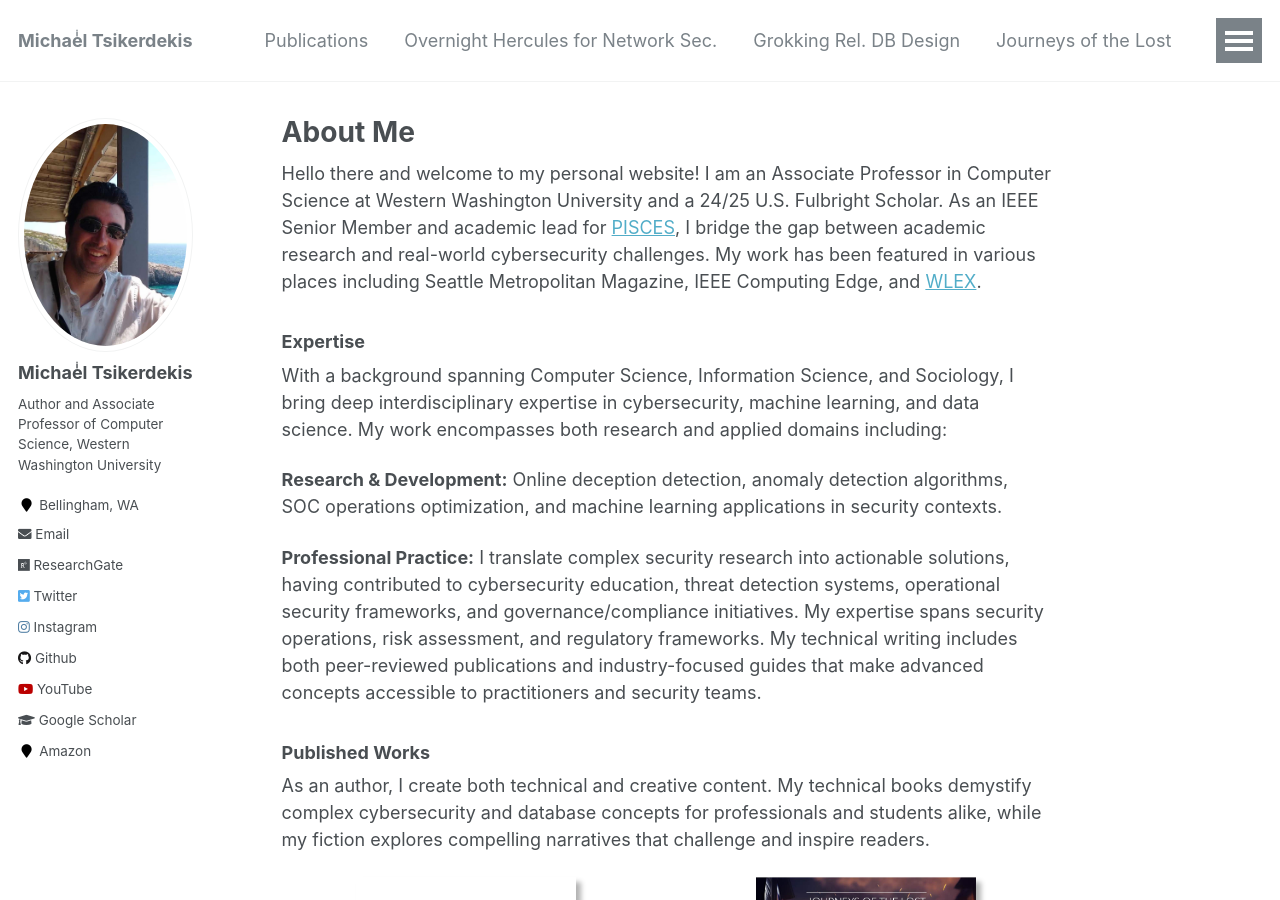
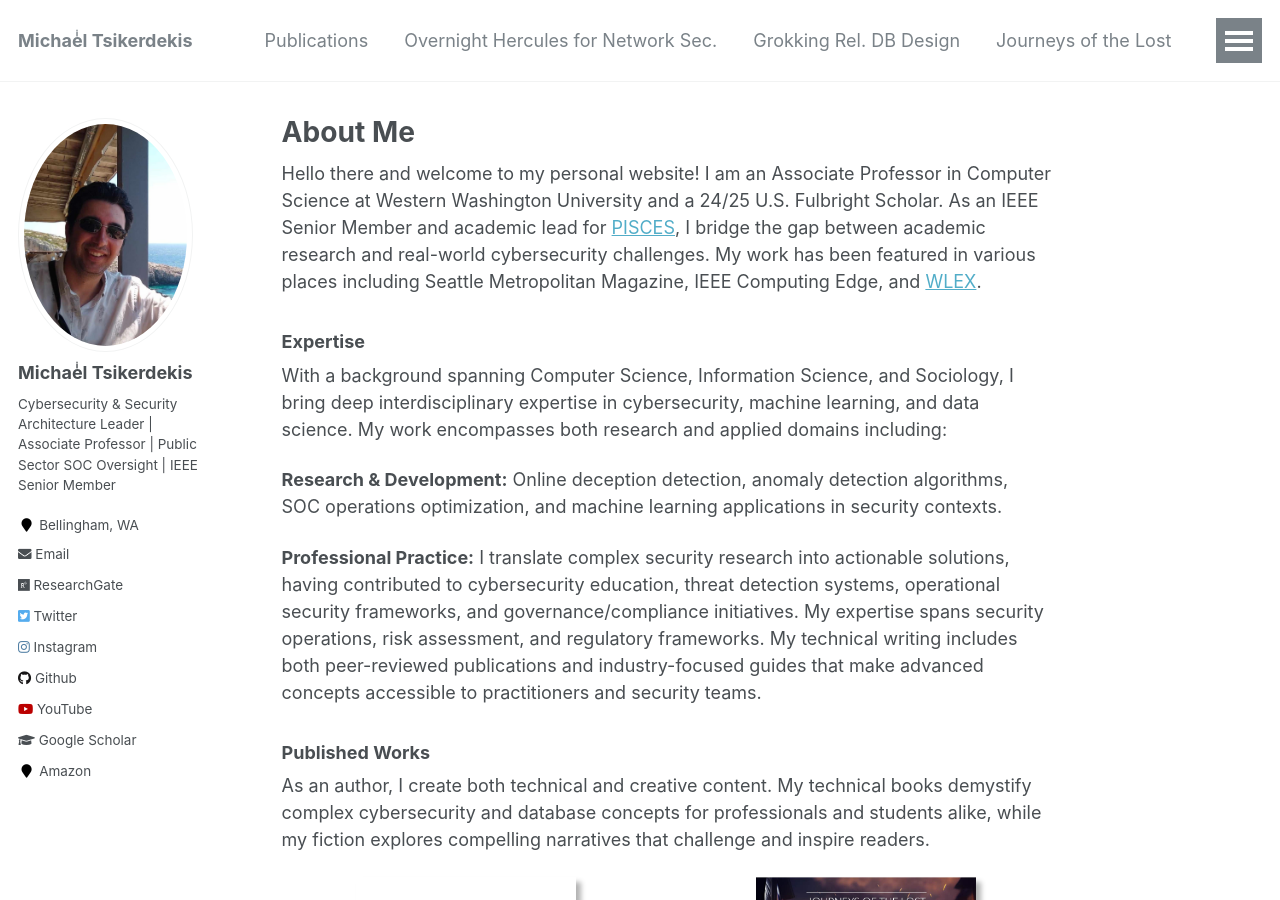
Before and after one commit to tsikerdekis/michael.tsikerdekis.com, a Jekyll site: the page built from _pages/about.md, in a window 1280 px wide and 900 px high. Built offline with Jekyll 4.4.1, drawn with Linux system fonts in a browser that asks for light colours; comment, search, counter and statistics services are not loaded.

Commit message:
Update _config.yml

```diff
--- a/_config.yml
+++ b/_config.yml
@@ -81,7 +81,7 @@
 author:
   name             : "Michaeͥl Tsikerdekis"
   avatar           : "me-z.jpg"
-  bio              : "Author and Associate Professor of Computer Science, Western Washington University"
+  bio              : "Cybersecurity & Security Architecture Leader | Associate Professor | Public Sector SOC Oversight | IEEE Senior Member"
   location         : "Bellingham, WA"
   googlescholar    : "https://scholar.google.com/citations?user=VCDSLMIAAAAJ&hl=en"
   email            : "Michael.Tsikerdekis@wwu.edu"
```
